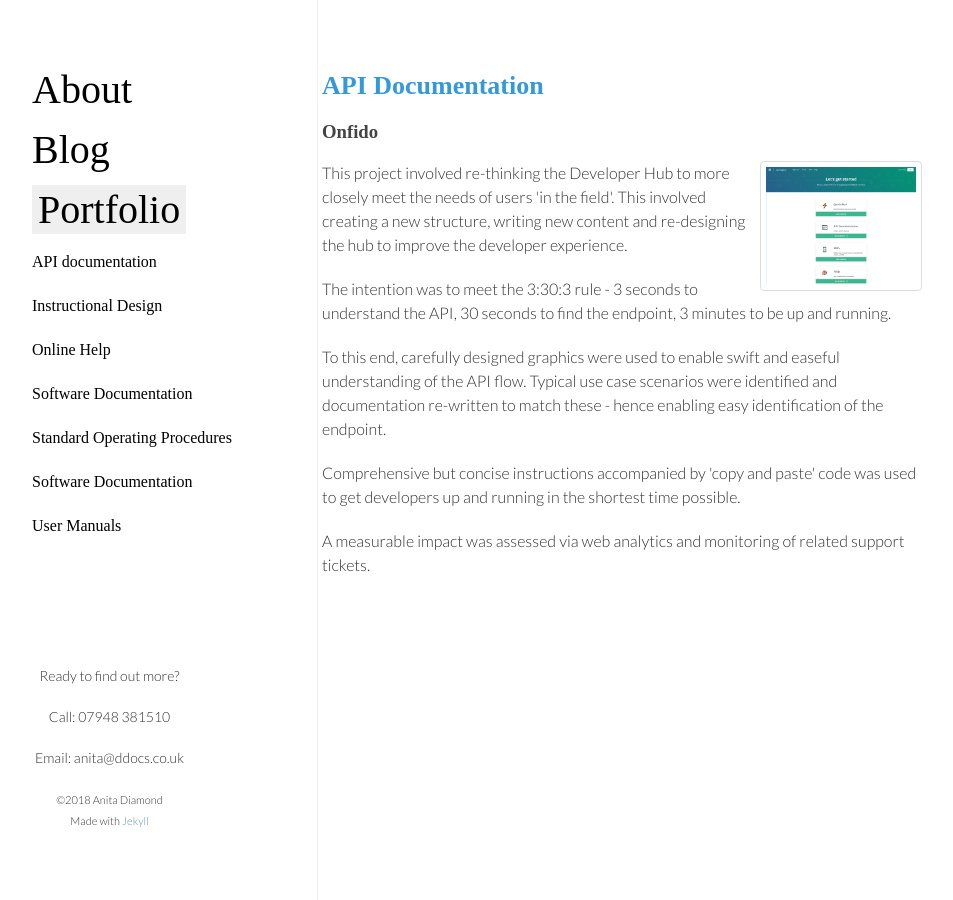
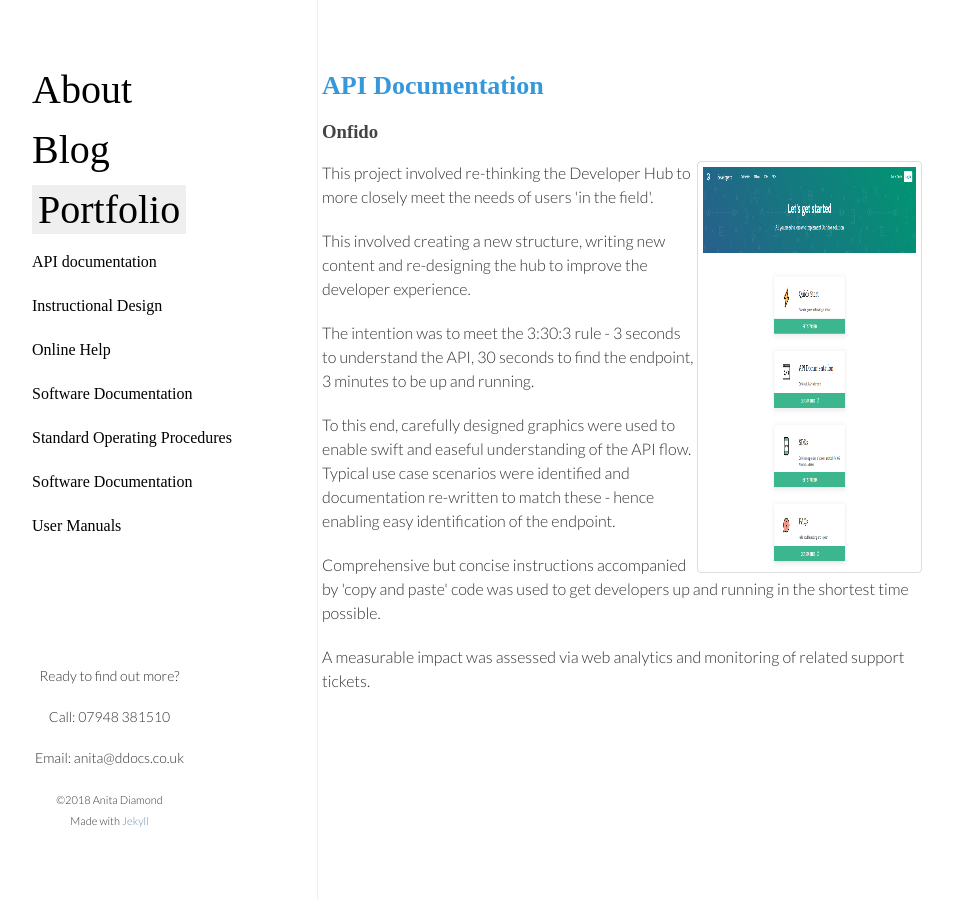
Before and after one commit to ddocs/ddocs.github.io, a Jekyll site: the page built from portfolio/api.html, in a window 1280 px wide. Shown: the whole page, without its empty margins (193-1146 px from the left). Built offline with Jekyll 4.4.1, drawn with Linux system fonts in a browser that asks for light colours; nearby versions of some CDN libraries; some web fonts are replaced.

Commit message:
added styling

```diff
--- a/portfolio/api.html
+++ b/portfolio/api.html
@@ -9,7 +9,8 @@
     border: 1px solid #ddd;
     border-radius: 4px;
     padding: 5px;
-    width: 150px;
+    width: 213px;
+    height: 400px;
 }
 img:hover {
     box-shadow: 0 0 2px 1px rgba(0, 140, 186, 0.5);
@@ -31,7 +32,8 @@
    <a href="https://developers.onfido.com"target="_blank">
   <img src="/img/api-screeenshot/onfido_dev_hub.png" alt="Developers Hub/API Docs">
    </a>
-<p>This project involved re-thinking the Developer Hub to more closely meet the needs of users 'in the field'. This involved creating a new structure, writing new content and re-designing the hub to improve the developer experience. </p>
+<p>This project involved re-thinking the Developer Hub to more closely meet the needs of users 'in the field'.</p>
+<p>This involved creating a new structure, writing new content and re-designing the hub to improve the developer experience. </p>
 <p> The intention was to meet the 3:30:3 rule - 3 seconds to understand the API, 30 seconds to find the endpoint, 3 minutes to be up and running.</p>
 <p>To this end, carefully designed graphics were used to enable swift and easeful understanding of the API flow. Typical use case scenarios were identified and documentation re-written to match these - hence enabling easy identification of the endpoint.</p>
 <p> Comprehensive but concise instructions accompanied by 'copy and paste' code was used to get developers up and running in the shortest time possible.
```
